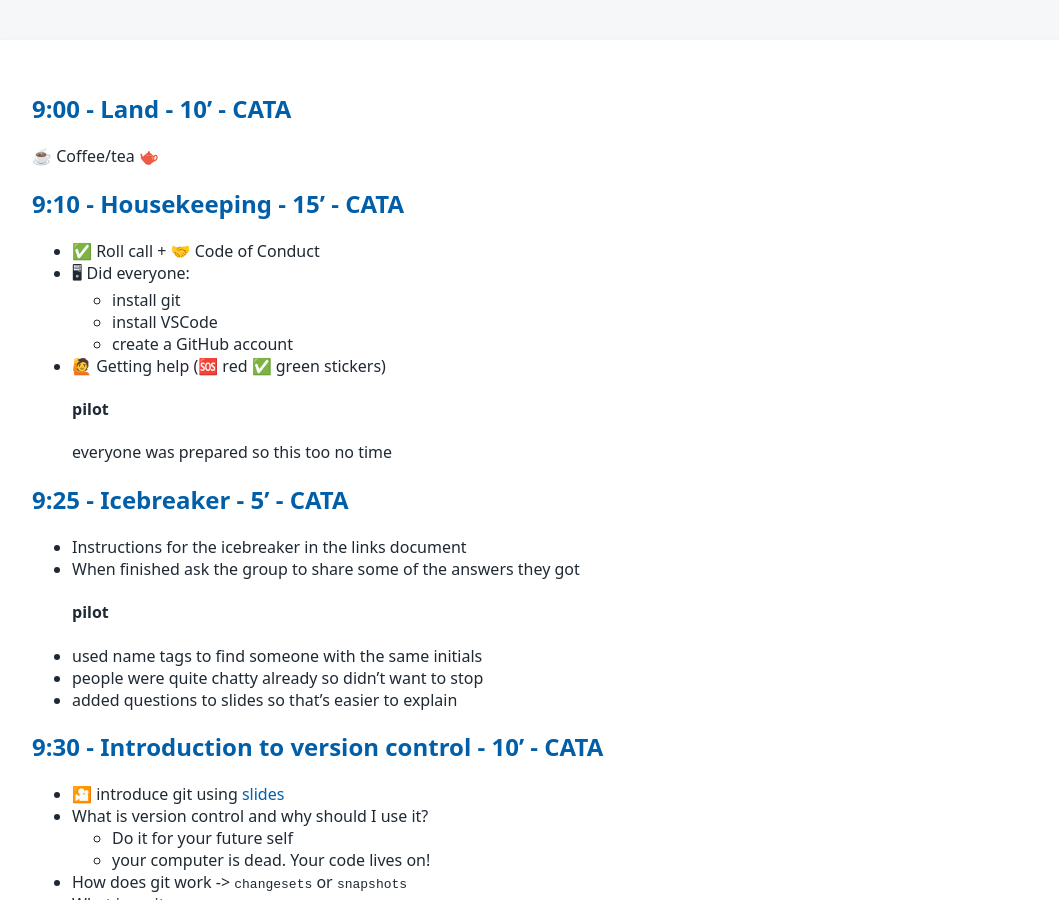
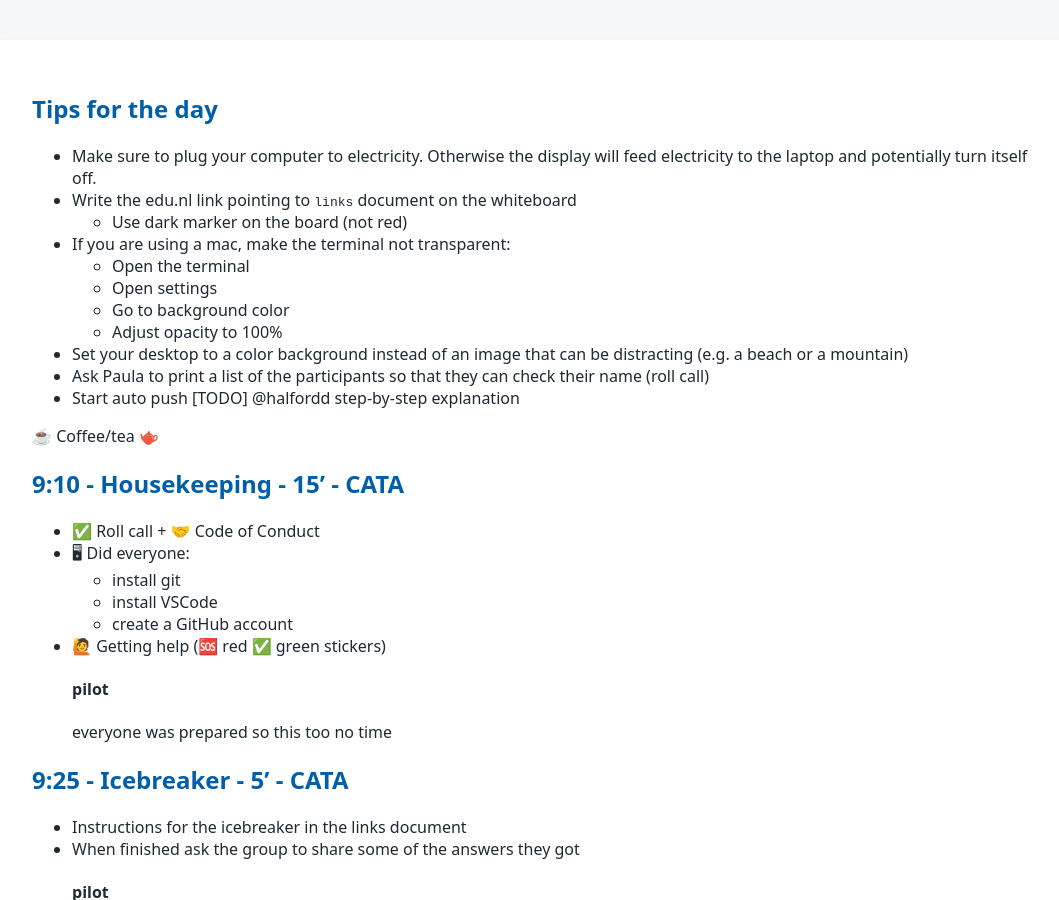
Before and after one commit to tu-delft-library/introduction_to_version_control_with_git, a Jekyll site: the page built from materials_for_trainers/lesson_plan.md, in a window 1280 px wide and 900 px high. Shown: the whole window, without its empty margins (108-1167 px from the left). Built offline with Jekyll 4.4.1, drawn with Linux system fonts in a browser that asks for light colours; our own code applies the rules of GitHub Pages for plain Markdown files.

Commit message:
tips for the day

```diff
--- a/materials_for_trainers/lesson_plan.md
+++ b/materials_for_trainers/lesson_plan.md
@@ -1,4 +1,16 @@
-## 9:00 - Land - 10' - CATA
+## Tips for the day
+- Make sure to plug your computer to electricity. Otherwise the display will feed electricity to the laptop and potentially turn itself off.
+- Write the edu.nl link pointing to `links` document on the whiteboard
+    - Use dark marker on the board (not red)
+- If you are using a mac, make the terminal not transparent:
+    - Open the terminal
+    - Open settings
+    - Go to background color
+    - Adjust opacity to 100%
+- Set your desktop to a color background instead of an image that can be distracting (e.g. a beach or a mountain)
+- Ask Paula to print a list of the participants so that they can check their name (roll call)
+- Start auto push [TODO] @halfordd step-by-step explanation
+
 ☕ Coffee/tea 🫖
 
 ## 9:10 - Housekeeping - 15' - CATA
```
